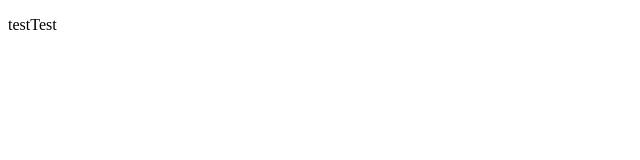
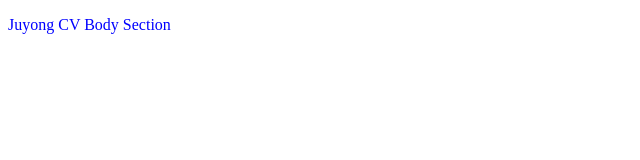
Before and after one commit to thelibra001/CV, a plain HTML site: page index.html in a window 1280 px wide. Shown: the whole page, without its empty margins (0-640 px from the left). Drawn offline with Linux system fonts and the light colour scheme.

Commit message:
Add files via upload
Init

```diff
--- a/index.html
+++ b/index.html
@@ -6,11 +6,12 @@
     <meta name="viewport" content="width=device-width, initial-scale=1.0">
     <title>Juyong's CV</title>
     <link rel="icon" type="image/x-icon" href="/favicon.ico">
+    <link rel="stylesheet" href="style.css">
 
 </head>
 <body>
     <p>
-        testTest
+        Juyong CV Body Section
     </p>
 </body>
 </html>
--- /dev/null
+++ b/style.css
@@ -0,0 +1,3 @@
+p{
+    color : blue;
+}
```
Also changed, not shown: favicon.ico (added).
